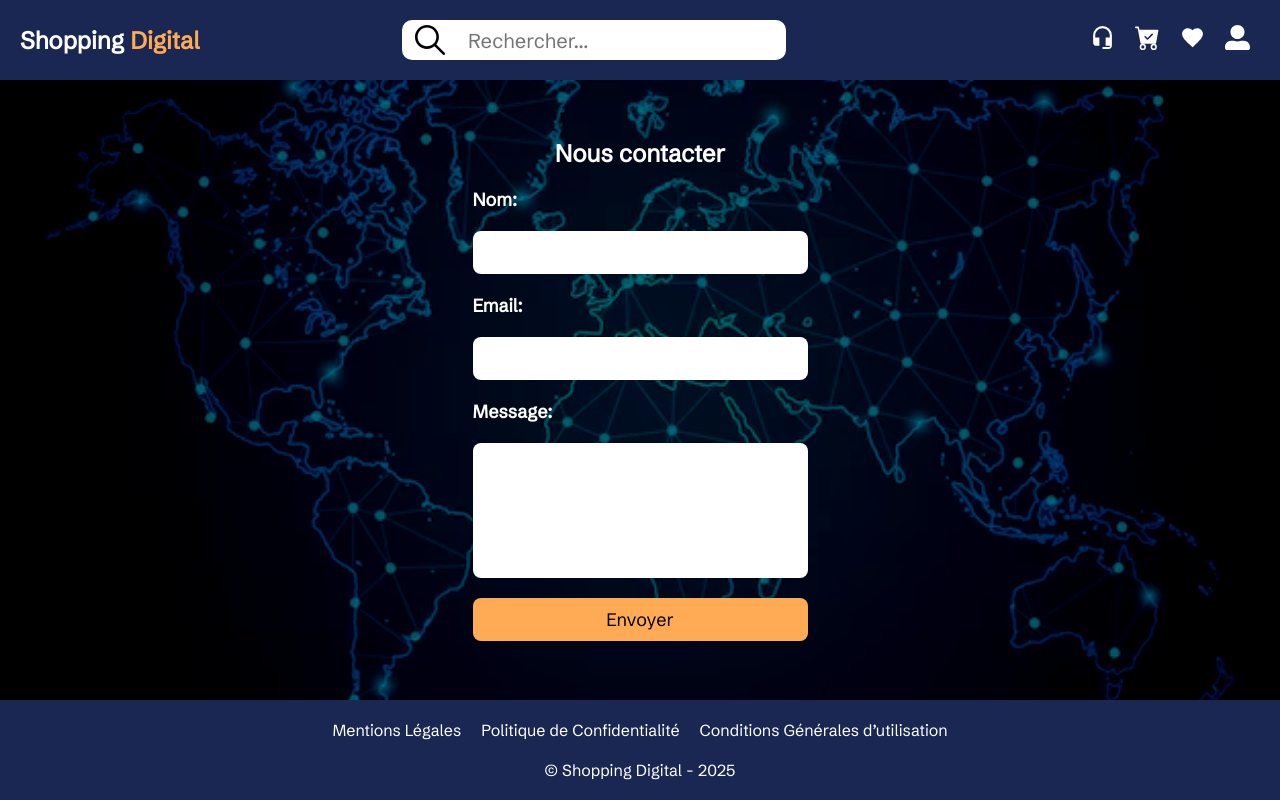
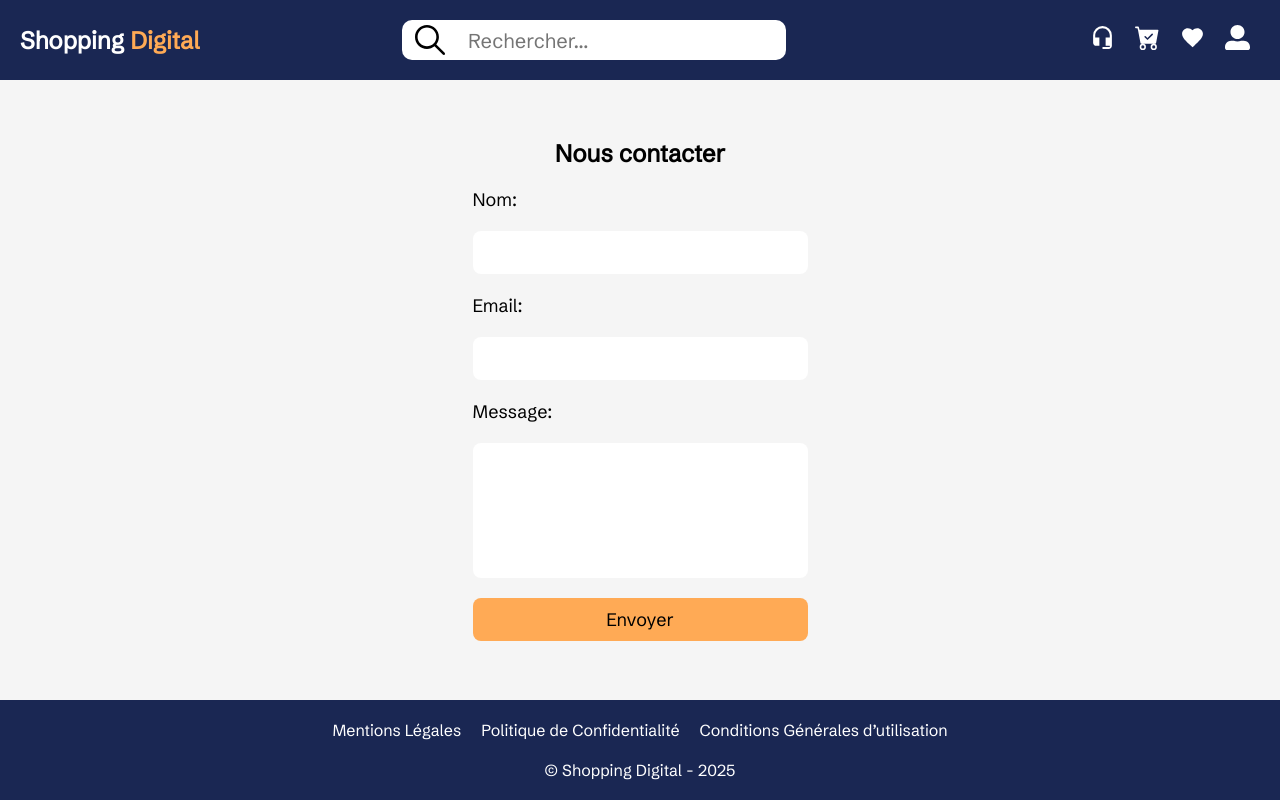
Before and after one commit to djerbiano/shopping-digital-v2, a Next.js app: page /contact in a window 1280 px wide. Built offline with nearby package versions, Linux system fonts and the light colour scheme.

Commit message:
fix accessibility errors

```diff
--- a/app/contact/page.jsx
+++ b/app/contact/page.jsx
@@ -4,16 +4,7 @@ export default function Contact() {
   return (
     <section className={styles.contact} aria-labelledby="contact">
       <h2 id="contact">Nous contacter</h2>
-      <div className={styles.contactImageContainer}>
-        <Image
-          src="/carteDuMonde.webp"
-          alt="photo de la carte du monde en arrière plan"
-          className={styles.contactImage}
-          priority
-          fetchPriority="high"
-          fill
-        />
-      </div>
+
       <div className={styles.contactFormContainer}>
         <form>
           <label htmlFor="nom">Nom:</label>
@@ -25,7 +16,9 @@ export default function Contact() {
           <label htmlFor="message">Message:</label>
           <textarea id="message" rows="5" cols="30" required></textarea>
 
-          <button type="submit" aria-label="Envoyer le message">Envoyer</button>
+          <button type="submit" aria-label="Envoyer le message">
+            Envoyer
+          </button>
         </form>
       </div>
     </section>
--- a/app/page.module.css
+++ b/app/page.module.css
@@ -59,16 +59,9 @@
   cursor: pointer;
   color: var(--color-foreground);
 }
-/* .inputSearchBarContainer label {
-  position: absolute;
-  width: 1px;
-  height: 1px;
-  margin: -1px;
-  padding: 0;
-  overflow: hidden;
-  clip-path: inset(50%);
-  border: 0;
-} */
+.inputSearchBarContainer label {
+  color: #545454;
+}
 
 .inputSearchBarContainer input {
   width: 100%;
@@ -717,19 +710,8 @@
   padding: 20px;
   min-height: calc(100vh - (10vh + 100px));
   position: relative;
-  z-index: 10;
-  color: var(--color-tertiary);
 }
-.contactImageContainer {
-  position: absolute;
-  inset: 0;
-  z-index: -1;
-}
-.contactImageContainer .contactImage {
-  object-fit: cover;
-  object-position: center;
-  filter: brightness(0.5) contrast(1.2) saturate(1.2);
-}
+
 .contact form {
   display: flex;
   flex-direction: column;
@@ -740,7 +722,6 @@
 }
 .contact form label {
   font-size: 18px;
-  font-weight: bold;
 }
 .contact form input,
 .contact form textarea {
@@ -807,7 +788,7 @@
   font-size: 32px;
   margin-bottom: 30px;
   text-align: center;
-  color: var(--color-primary);
+  color: var(--color-secondary);
 }
 
 .mentions section {
@@ -838,7 +819,7 @@
 }
 
 .mentions a {
-  color: var(--color-primary);
+  color: var(--color-secondary);
   text-decoration: underline;
   transition: color 0.2s;
 }
--- a/app/produits/page.jsx
+++ b/app/produits/page.jsx
@@ -37,10 +37,10 @@ export default function Produits() {
             <legend>Prix :</legend>
 
             <label>
-              <input type="number" placeholder="Min" min={0} />
+              Min :<input type="number" placeholder="0" min={0} />
             </label>
             <label>
-              <input type="number" placeholder="Max" min={0} />
+              Max :<input type="number" placeholder="0" min={0} />
             </label>
           </fieldset>
         </aside>
```
